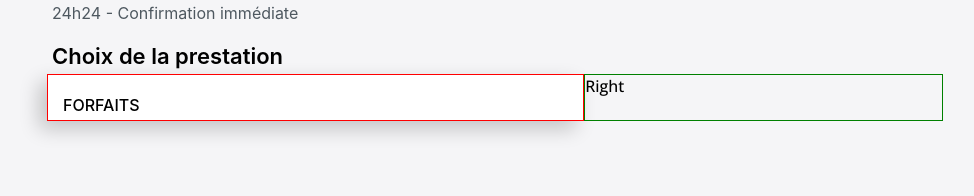
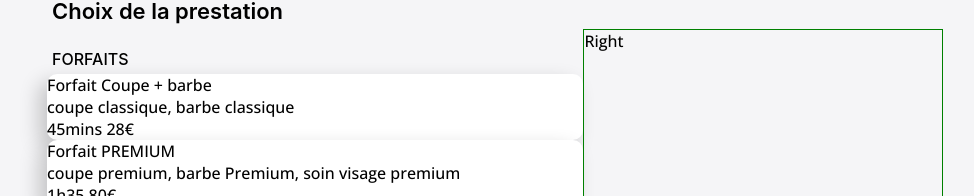
Before and after one commit to CyrilPers/barber-shop, a React (Vite) app: page /accueil/1 in a window 1280 px wide. Shown: the part 604-800 px from the top of the page, without its empty margins (145-1119 px from the left). Built offline with nearby package versions, Linux system fonts and the light colour scheme.

Commit message:
✨ Map all services

```diff
--- a/src/components/pages/main/services/left/left.jsx
+++ b/src/components/pages/main/services/left/left.jsx
@@ -8,15 +8,22 @@ export default function Left() {
 
     return (
         <LeftStyled>
-            <Menu label="FORFAITS" services={menu.forfaits} />
+            {menu.map(({ id, category, services }) => {
+                return (
+                    <div className="service-card">
+                        <Menu
+                            key={id}
+                            label={category}
+                            services={services}
+                        />
+                    </div>
+                )
+            })}
+        </LeftStyled>
 
-        </LeftStyled>
     )
 }
 
 const LeftStyled = styled.section`
-background-color: white;
-box-shadow: ${theme.shadows.medium};
-border: 1px solid red;
 width: 60%;
 `;
--- a/src/components/reusable-ui/Card.jsx
+++ b/src/components/reusable-ui/Card.jsx
@@ -1,14 +1,21 @@
 import React from 'react'
 import styled from 'styled-components';
+import { theme } from '../../theme';
 
-export default function Card() {
+export default function Card({ id, name, description, time, price }) {
     return (
         <CardStyled>
-
+            <div>{id}</div>
+            <div>{name}</div>
+            <div>{description}</div>
+            <div>{time} {price}</div>
         </CardStyled>
     )
 }
 
 const CardStyled = styled.div`
-
+background-color: white;
+border-radius: ${theme.borderRadius.midRound};
+box-shadow: ${theme.shadows.medium};
+width: 100%;
 `;
--- a/src/components/reusable-ui/Menu.jsx
+++ b/src/components/reusable-ui/Menu.jsx
@@ -7,7 +7,19 @@ export default function Menu({ label, services }) {
     return (
         <MenuStyled>
             <p>{label}</p>
-            <Card services={services} />
+            {services.map(({ id, name, description, time, price }) => {
+                return (
+                    <div className="service-card">
+                        <Card
+                            key={id}
+                            name={name}
+                            description={description}
+                            time={time}
+                            price={price}
+                        />
+                    </div>
+                )
+            })}
 
         </MenuStyled>
     )
@@ -15,7 +27,6 @@ export default function Menu({ label, services }) {
 
 const MenuStyled = styled.div`
 margin-top:20px;
-padding-left: 10px;
     p {
         font-size: ${theme.fonts.size.P0};
         font-weight: ${theme.fonts.weights.medium};
```
